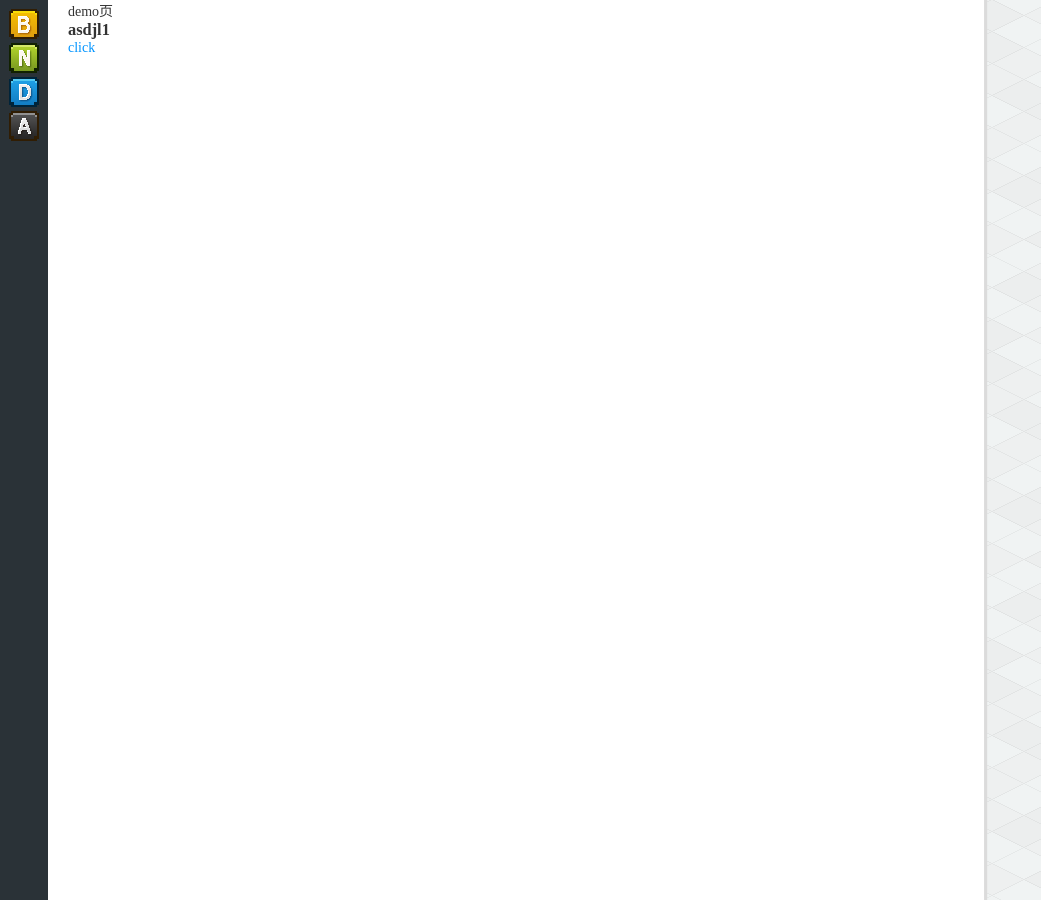
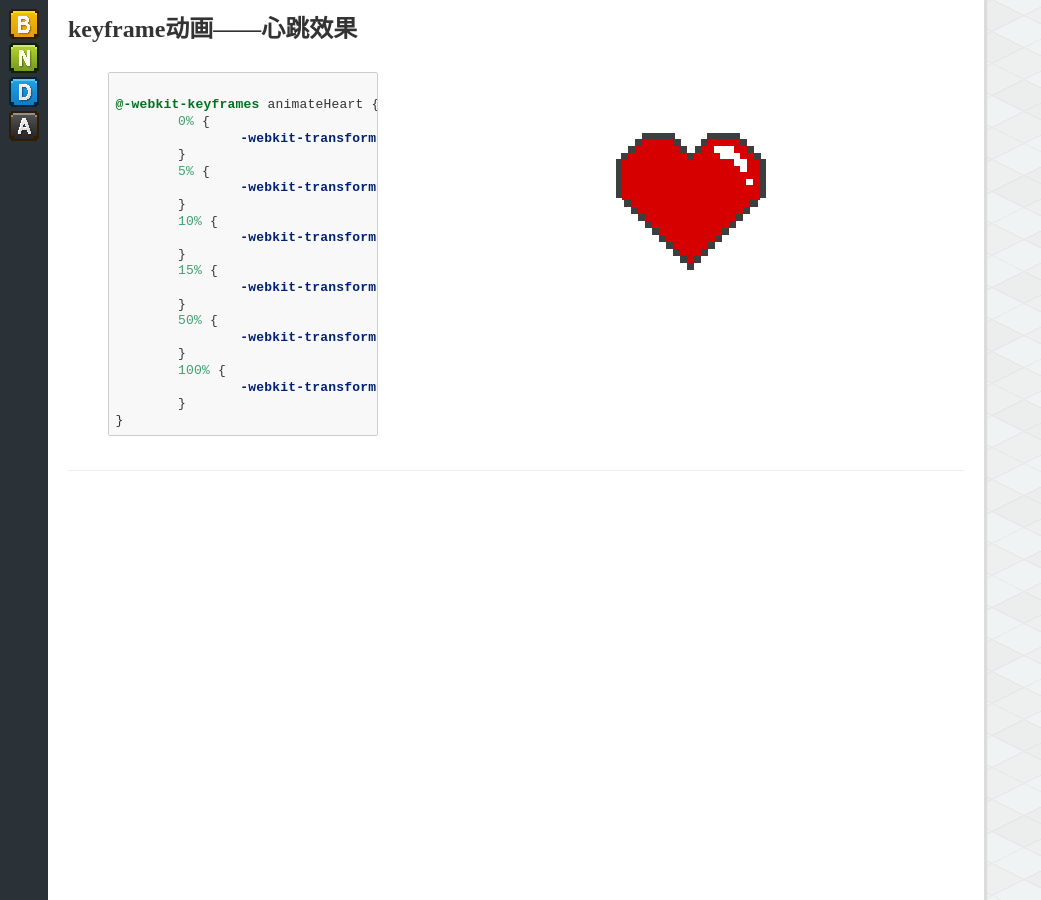
Before and after one commit to chzhbob/jekyll_demo, a Jekyll site: the page built from demo.md, in a window 1280 px wide. Shown: the whole page, without its empty margins (0-1041 px from the left). Built offline with Jekyll 4.4.1, drawn with Linux system fonts in a browser that asks for light colours.

Commit message:
demo first

```diff
--- a/demo.md
+++ b/demo.md
@@ -1,10 +1,86 @@
 ---
 layout: index
-title: About
+title: DEMO
+---
 
----
-demo页
-<h1>asdjl1
-</h1>
+<ul class="posts list-unstyled">
 
-<a href="djt.qq.com">click</a>
+	<li class="post-item">
+  		<h1 class="post-title">keyframe动画——心跳效果</h1>
+  		<section class="demo-item wrap">
+  			<section class="code" style="width:350px;">
+{% highlight css %}
+@-webkit-keyframes animateHeart {
+	0% {
+		-webkit-transform: scale(1)
+	}
+	5% {
+		-webkit-transform: scale(1.2)
+	}
+	10% {
+		-webkit-transform: scale(1.1)
+	}
+	15% {
+		-webkit-transform: scale(1.3)
+	}
+	50% {
+		-webkit-transform: scale(1)
+	}
+	100% {
+		-webkit-transform: scale(1)
+	}
+}
+{% endhighlight %}
+  			</section>
+  			<section class="view" style="padding-top:75px;">
+  				<img id="heart" src="/images/heart.png">
+  			</section>
+  		</section>
+  	</li>
+
+
+
+</ul>
+
+<style type="text/css">
+	.code{
+		float: left;
+	}
+	.view{
+		text-align: center;
+	}
+	.demo-item{
+		padding: 10px 0 20px;
+	}
+	#heart{
+		-webkit-animation:animateHeart 3s infinite;
+	}
+
+	@-webkit-keyframes animateHeart {
+		0% {
+			-webkit-transform: scale(1)
+		}
+
+		5% {
+			-webkit-transform: scale(1.2)
+		}
+
+		10% {
+			-webkit-transform: scale(1.1)
+		}
+
+		15% {
+			-webkit-transform: scale(1.3)
+		}
+
+		50% {
+			-webkit-transform: scale(1)
+		}
+
+		100% {
+			-webkit-transform: scale(1)
+		}
+	}
+
+
+</style>
```
Also changed, not shown: images/heart.png (added).
